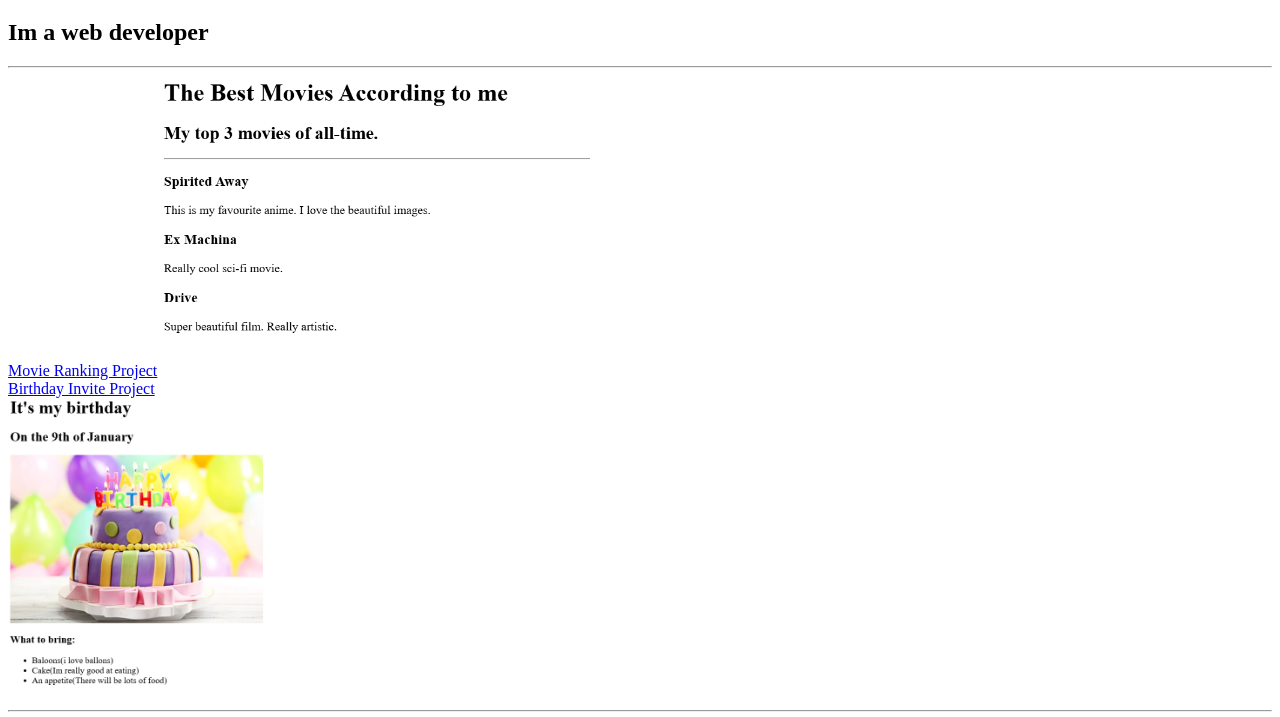
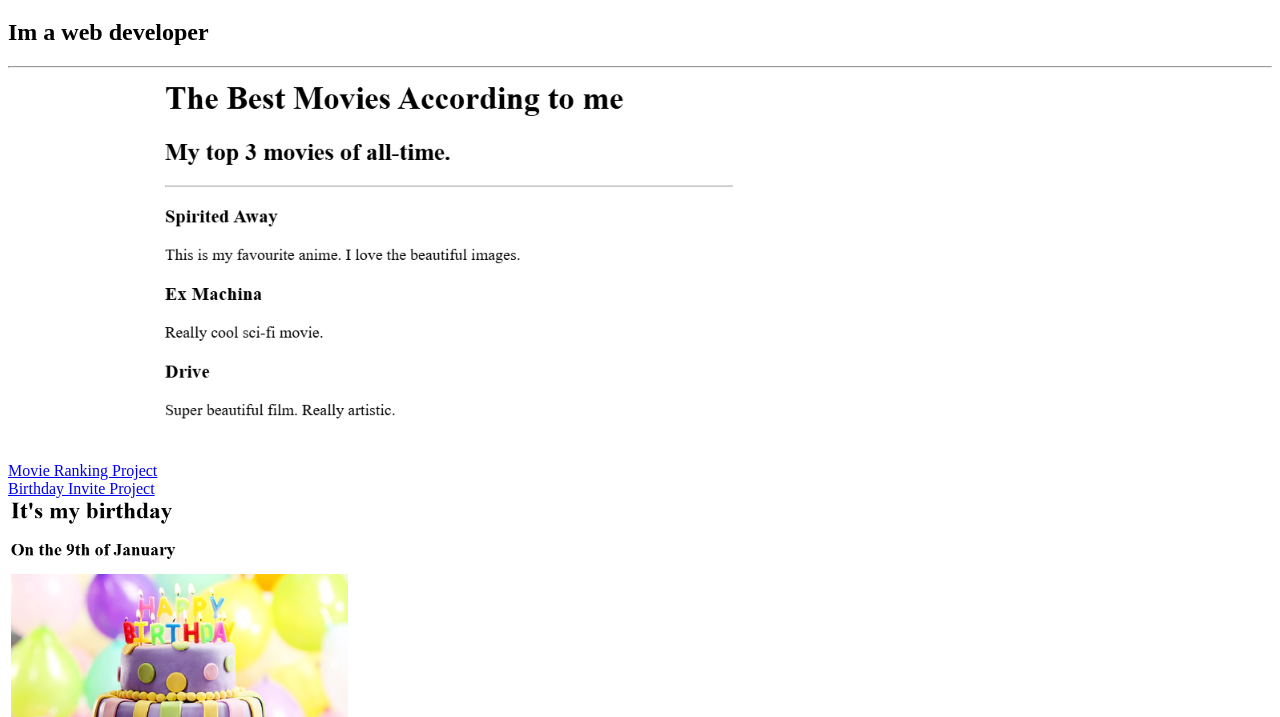
Before and after one commit to Adelina006/html-portofolio, a plain HTML site: page index.html in a window 1280 px wide. Shown: the part 61-778 px from the top of the page. Drawn offline with Linux system fonts and the light colour scheme.

Commit message:
Add files via upload

```diff
--- a/index.html
+++ b/index.html
@@ -10,11 +10,11 @@
     <h2>Im a web developer</h2>
     <hr/>
     <a href="./public/movie-ranking.html">Movie Ranking Project</a>
-    <img src="./assets/images/Movie ranking project.png" height="300" alt="Movie ranking project" />
+    <img src="./assets/images/Movie ranking project.png" height="400" alt="Movie ranking project" />
     <br/>
     <a href="./public/birthday-invite.html">Birthday Invite Project</a>
     <br/>
-    <img src="./assets/images/Birthday invite project.png" height="300"  alt="birthday invite project" />
+    <img src="./assets/images/Birthday invite project.png" height="400"  alt="birthday invite project" />
     <hr/>
     <a href="./public/about.html">About me</a>
     <br/>
```
